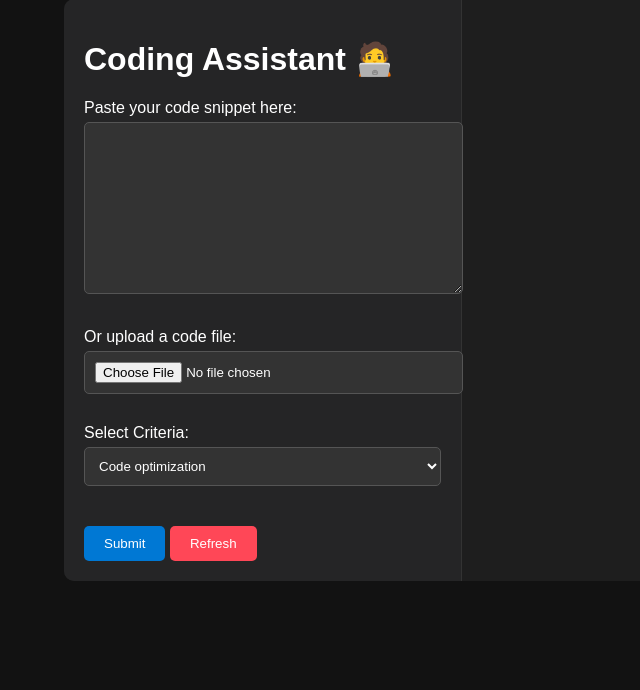
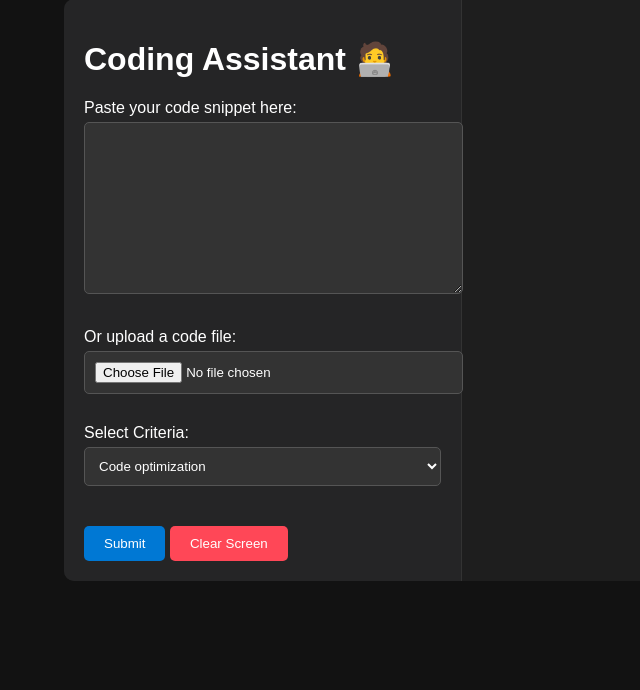
Before and after one commit to NishaanTechEnhance/AI_codingAssistant, a Flask app: page / in a window 1280 px wide. Shown: the part 110-800 px from the top of the page, without its empty margins (0-640 px from the left). Run offline with Flask 3, Linux system fonts and the light colour scheme.

Commit message:
Update index.html

```diff
--- a/templates/index.html
+++ b/templates/index.html
@@ -30,7 +30,7 @@
                     <p id="criteria_description">{{ criteria_descriptions.get(request.form.get('criteria_selected', ''), '') }}</p>
                 </div>
                 <button type="submit">Submit</button>
-                <button type="button" class="refresh-button" onclick="resetForm()">Refresh</button>
+                <button type="button" class="refresh-button" onclick="resetForm()">Clear Screen</button>
             </form>
         </div>
         <div class="content">
```
